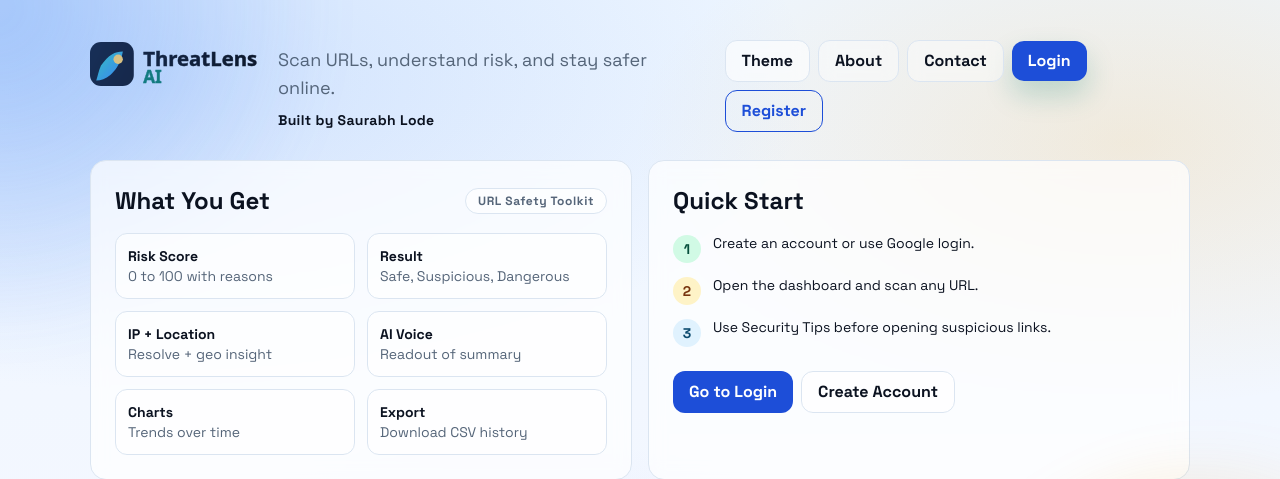
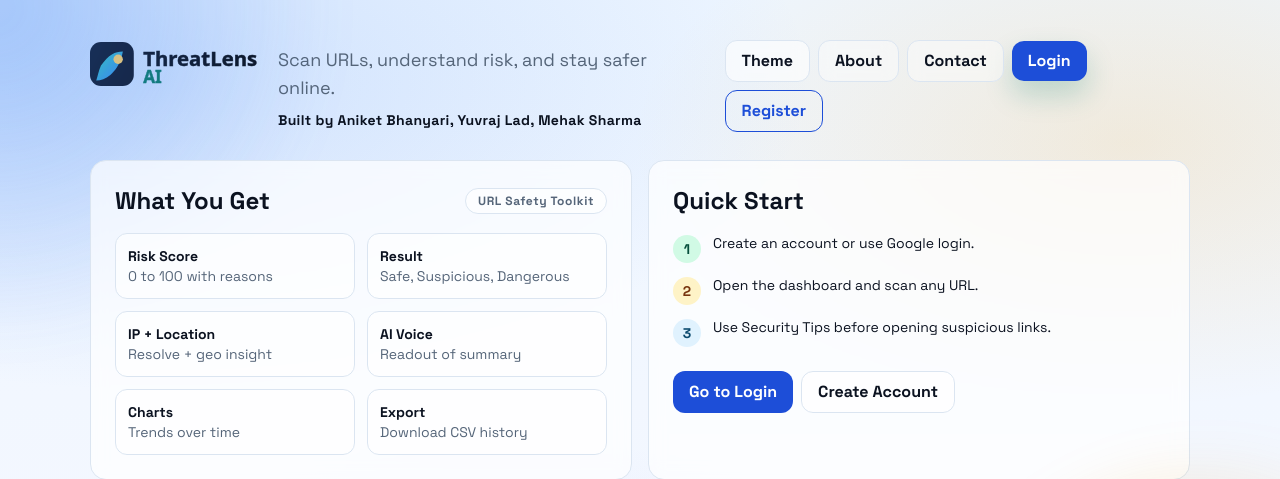
Before and after one commit to aniketbaniyari-cyber/ThreatLens-AI, a Flask app: page / in a window 1280 px wide. Shown: the top 479 px of the page. Run offline with Flask 3, Linux system fonts and the light colour scheme; some libraries are stand-ins or nearby versions.

Commit message:
Update team names

```diff
--- a/app/templates/about.html
+++ b/app/templates/about.html
@@ -34,7 +34,7 @@
                     ThreatLens AI helps you evaluate suspicious links quickly.
                 </p>
                 <div class="mt-2 text-sm font-extrabold tracking-wide text-[color:var(--ink)]/80">
-                    Built by <span class="text-[color:var(--ink)]">Saurabh Lode</span>
+                    Built by <span class="text-[color:var(--ink)]">Aniket Bhanyari</span>, <span class="text-[color:var(--ink)]">Yuvraj Lad</span>, <span class="text-[color:var(--ink)]">Mehak Sharma</span>
                 </div>
             </div>
         </div>
--- a/app/templates/contact.html
+++ b/app/templates/contact.html
@@ -34,7 +34,7 @@
                     Questions, feedback, or bug reports.
                 </p>
                 <div class="mt-2 text-sm font-extrabold tracking-wide text-[color:var(--ink)]/80">
-                    Built by <span class="text-[color:var(--ink)]">Saurabh Lode</span>
+                    Built by <span class="text-[color:var(--ink)]">Aniket Bhanyari</span>, <span class="text-[color:var(--ink)]">Yuvraj Lad</span>, <span class="text-[color:var(--ink)]">Mehak Sharma</span>
                 </div>
             </div>
         </div>
--- a/app/templates/dashboard/dashboard.html
+++ b/app/templates/dashboard/dashboard.html
@@ -33,7 +33,7 @@
                     Scan suspicious URLs, understand risk, and stay safer online.
                 </p>
                 <div class="mt-2 text-sm font-extrabold tracking-wide text-[color:var(--ink)]/80">
-                    Built by <span class="text-[color:var(--ink)]">Saurabh Lode</span>
+                    Built by <span class="text-[color:var(--ink)]">Aniket Bhanyari</span>, <span class="text-[color:var(--ink)]">Yuvraj Lad</span>, <span class="text-[color:var(--ink)]">Mehak Sharma</span>
                 </div>
                 <div class="mt-1 text-sm text-[color:var(--muted)]">Welcome, <span class="font-extrabold text-[color:var(--ink)]">{{ username }}</span></div>
             </div>
--- a/app/templates/index.html
+++ b/app/templates/index.html
@@ -42,7 +42,7 @@
                     Scan URLs, understand risk, and stay safer online.
                 </p>
                 <div class="mt-2 text-sm font-extrabold tracking-wide text-[color:var(--ink)]/80">
-                    Built by <span class="text-[color:var(--ink)]">Saurabh Lode</span>
+                    Built by <span class="text-[color:var(--ink)]">Aniket Bhanyari</span>, <span class="text-[color:var(--ink)]">Yuvraj Lad</span>, <span class="text-[color:var(--ink)]">Mehak Sharma</span>
                 </div>
             </div>
         </div>
```
